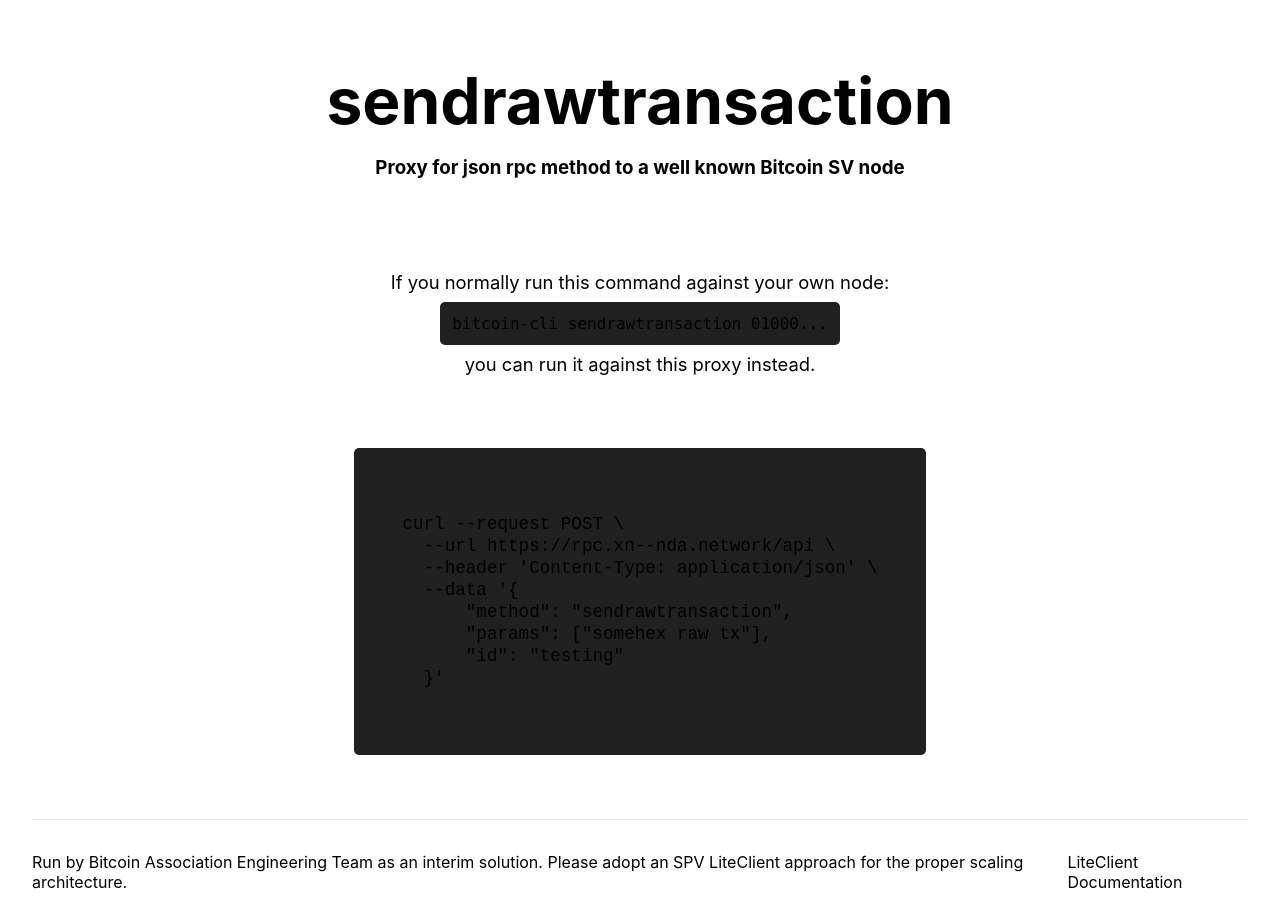
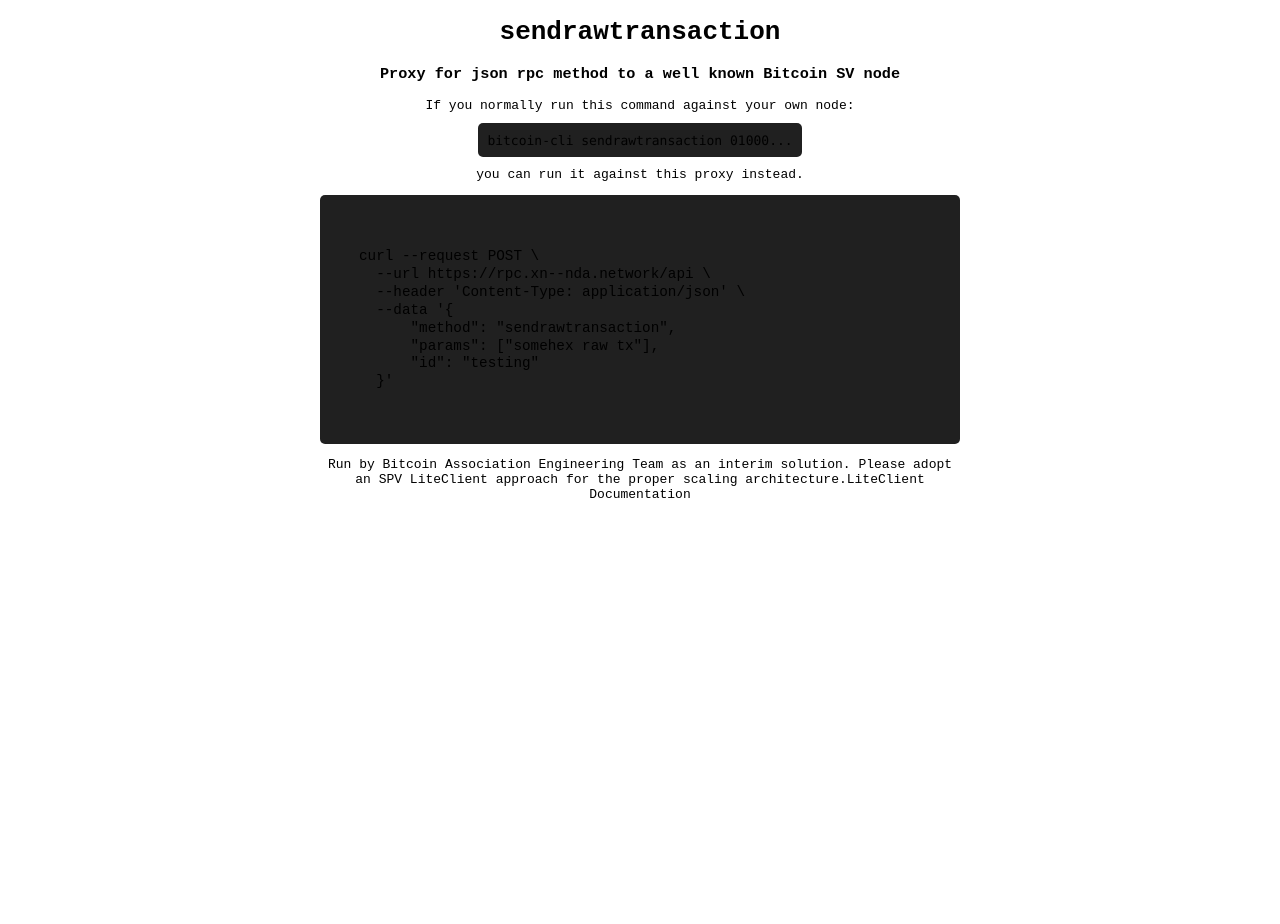
Before and after one commit to sirdeggen/sendrawtransaction, a Next.js app: page / in a window 1280 px wide. After the commit the page ends 800 px from the top, so only its background shows below. Built offline with nearby package versions, Linux system fonts and the light colour scheme.

Commit message:
mobile style fixed
Signed-off-by: Darren Kellenschwiler <deggen@kschw.com>

```diff
--- a/pages/index.js
+++ b/pages/index.js
@@ -1,5 +1,4 @@
 import Head from 'next/head'
-import styles from '../styles/Home.module.css'
 
 const curlExample = `curl --request POST \\
   --url https://rpc.xn--nda.network/api \\
@@ -12,36 +11,40 @@
 
 export default function Home() {
   return (
-    <div className={styles.container}>
+    <div className={'container'}>
         <Head>
             <title>sendrawtransaction</title>
             <meta name="description" content="Proxy for sendrawtransaction rpc calls" />
             <link rel="icon" href="/favicon.ico" />
+            <meta name="viewport" content="width=device-width, initial-scale=1" />
         </Head>
-
-      <main className={styles.main}>
-        <h1 className={styles.title}>
+        <main className={'main'}>
+            <h1 className={'title'}>
                 sendrawtransaction
             </h1>
             <h3>
                 Proxy for json rpc method to a well known Bitcoin SV node
             </h3>
 
-        <p className={styles.description}>
+            <p className={'description'}>
                 If you normally run this command against your own node:
             <br />
-        <code className={styles.codeSnip}>bitcoin-cli sendrawtransaction 01000...</code>
+            <code className={'codeSnip'}>bitcoin-cli sendrawtransaction 01000...</code>
             <br />
                 you can run it against this proxy instead.
             </p>
-          <code className={styles.code}><pre>{curlExample}</pre></code>
-      </main>
 
-      <footer className={styles.footer}>
+            <code className={'code'}><pre>{curlExample}</pre></code>
+
+            <footer className={'footer'}>
+                <p>
                     Run by Bitcoin Association Engineering Team as an interim solution.
                     Please adopt an SPV LiteClient approach for the proper scaling architecture.
                     <a href={'https://docs.bitcoinsv.io'}>LiteClient Documentation</a>
+                </p>
             </footer>
+          </main>
+
     </div>
   )
 }
--- a/styles/Home.module.css
+++ /dev/null
@@ -1,140 +0,0 @@
-.container {
-  padding: 0 2rem;
-}
-
-.main {
-  min-height: 100vh;
-  width: 100%;
-  padding: 5vw 0;
-  flex: 1;
-  display: flex;
-  flex-direction: column;
-  justify-content: center;
-  align-items: center;
-}
-
-.footer {
-  display: flex;
-  flex: 1;
-  padding: 2rem 0;
-  border-top: 1px solid #eaeaea;
-  justify-content: center;
-  align-items: center;
-}
-
-.footer a {
-  display: flex;
-  justify-content: center;
-  align-items: center;
-  flex-grow: 1;
-}
-
-.title a {
-  color: #0070f3;
-  text-decoration: none;
-}
-
-.title a:hover,
-.title a:focus,
-.title a:active {
-  text-decoration: underline;
-}
-
-.title {
-  margin: 0;
-  line-height: 1.15;
-  font-size: 4rem;
-}
-
-.title,
-.description {
-  text-align: center;
-}
-
-.description {
-  margin: 4rem 0;
-  line-height: 2.5rem;
-  font-size: 1.15rem;
-}
-
-.code {
-  background: #202020;
-  border-radius: 5px;
-  padding: 3rem;
-  line-height: 1.25;
-  font-size: 1.1rem;
-  font-family: Menlo, Monaco, Lucida Console, Liberation Mono, DejaVu Sans Mono,
-    Bitstream Vera Sans Mono, Courier New, monospace;
-}
-.codeSnip {
-  background: #202020;
-  border-radius: 5px;
-  padding: 0.75rem;
-  margin: 0.75rem 0;
-  font-size: 1rem;
-  font-family: Menlo, Monaco, Lucida Console, Liberation Mono, DejaVu Sans Mono,
-    Bitstream Vera Sans Mono, Courier New, monospace;
-}
-
-.grid {
-  display: flex;
-  align-items: center;
-  justify-content: center;
-  flex-wrap: wrap;
-  max-width: 800px;
-}
-
-.card {
-  margin: 1rem;
-  padding: 1.5rem;
-  text-align: left;
-  color: inherit;
-  text-decoration: none;
-  border: 1px solid #eaeaea;
-  border-radius: 10px;
-  transition: color 0.15s ease, border-color 0.15s ease;
-  max-width: 300px;
-}
-
-.card:hover,
-.card:focus,
-.card:active {
-  color: #0070f3;
-  border-color: #0070f3;
-}
-
-.card h2 {
-  margin: 0 0 1rem 0;
-  font-size: 1.5rem;
-}
-
-.card p {
-  margin: 0;
-  font-size: 1.25rem;
-  line-height: 1.5;
-}
-
-.logo {
-  height: 1em;
-  margin-left: 0.5rem;
-}
-
-@media (max-width: 600px) {
-  .grid {
-    width: 100%;
-    flex-direction: column;
-  }
-}
-
-@media (prefers-color-scheme: dark) {
-  .card,
-  .footer {
-    border-color: #222;
-  }
-  .code {
-    background: #111;
-  }
-  .logo img {
-    filter: invert(1);
-  }
-}
--- a/styles/globals.css
+++ b/styles/globals.css
@@ -2,8 +2,18 @@
 body {
   padding: 0;
   margin: 0;
-  font-family: -apple-system, BlinkMacSystemFont, Segoe UI, Roboto, Oxygen,
-    Ubuntu, Cantarell, Fira Sans, Droid Sans, Helvetica Neue, sans-serif;
+  font-family: monospace;
+  font-weight: 100;
+  width: 100%;
+  min-height: 100%;
+}
+
+.container {
+  margin: 1rem auto;
+  padding: 0 1rem;
+  width: 100%;
+  max-width: 640px;
+  text-align: center;
 }
 
 a {
@@ -11,8 +21,28 @@
   text-decoration: none;
 }
 
-* {
-  box-sizing: border-box;
+.code {
+  text-align: left;
+  background: #202020;
+  border-radius: 5px;
+  padding: 3rem;
+  line-height: 1.25;
+  font-size: 1.1rem;
+  font-family: Menlo, Monaco, Lucida Console, Liberation Mono, DejaVu Sans Mono,
+  Bitstream Vera Sans Mono, Courier New, monospace;
+  display: block;
+  overflow: hidden;
+}
+
+.codeSnip {
+  background: #202020;
+  border-radius: 5px;
+  padding: 0.75rem;
+  margin: 0.75rem 0;
+  font-size: 1rem;
+  font-family: Menlo, Monaco, Lucida Console, Liberation Mono, DejaVu Sans Mono,
+  Bitstream Vera Sans Mono, Courier New, monospace;
+  display: inline-block;
 }
 
 @media (prefers-color-scheme: dark) {
```
Lines whose indentation alone changed are shown as unchanged.
